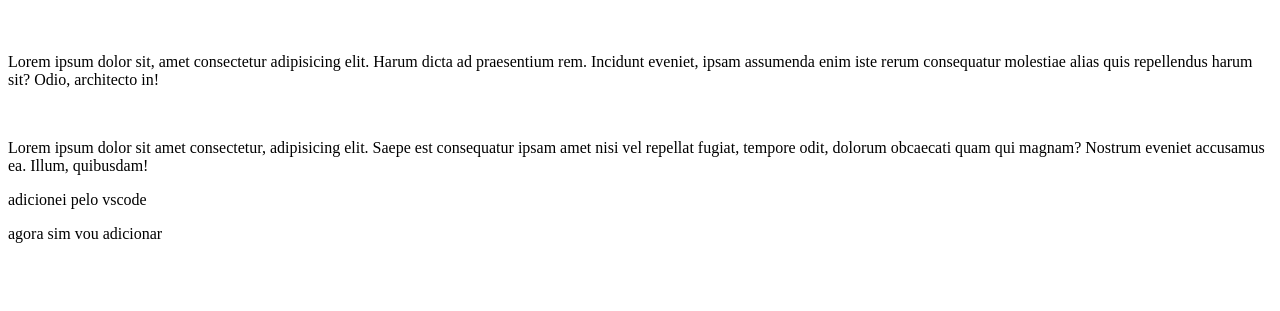
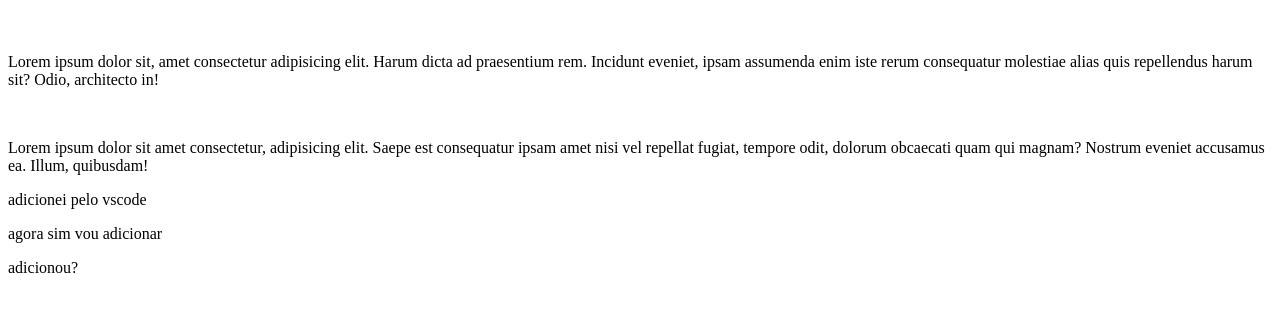
Before and after one commit to rickcoelh0/rick-code, a plain HTML site: page Site-exemplo/Index.html in a window 1280 px wide. Shown: the part 61-372 px from the top of the page. Drawn offline with Linux system fonts and the light colour scheme.

Commit message:
teste adicionou ?

```diff
--- a/Site-exemplo/Index.html
+++ b/Site-exemplo/Index.html
@@ -13,5 +13,6 @@
     <p>Lorem ipsum dolor sit amet consectetur, adipisicing elit. Saepe est consequatur ipsam amet nisi vel repellat fugiat, tempore odit, dolorum obcaecati quam qui magnam? Nostrum eveniet accusamus ea. Illum, quibusdam!</p>
     <p>adicionei pelo vscode</p>
     <p>agora sim vou adicionar</p>
+    <p>adicionou?</p>
 </body>
 </html>
```
